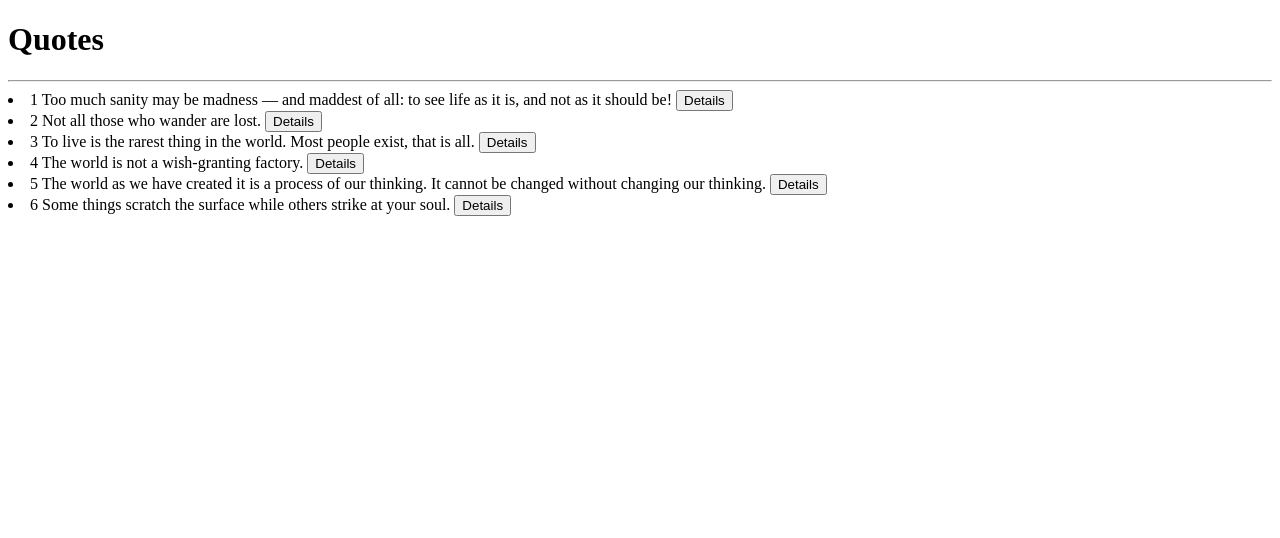
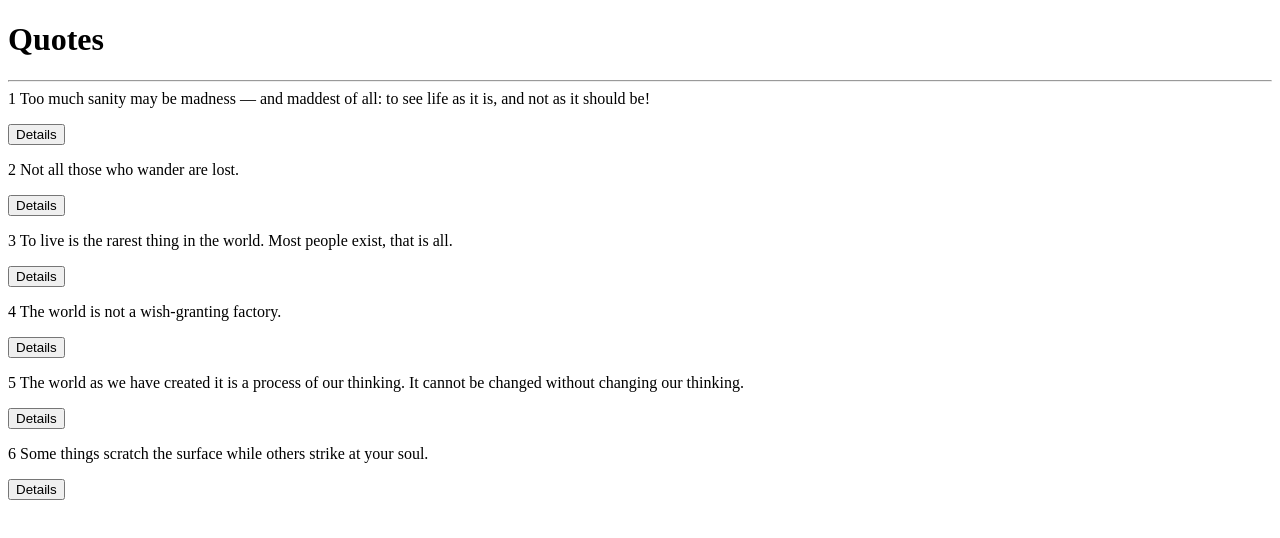
Before and after one commit to lydiah1wachira/angular-quotes-app, an Angular app: page / in a window 1280 px wide. Shown: the top 538 px of the page. Built offline with nearby package versions, Linux system fonts and the light colour scheme.

Commit message:
make a function to increase number of upvote and downvotes when the respective buttons are clicked.

```diff
--- a/src/app/quote/quote.component.html
+++ b/src/app/quote/quote.component.html
@@ -1,10 +1,16 @@
-<div>
+<div >
   <h1>Quotes</h1>
   <hr>
-  <li *ngFor="let quote of quotes; let i = index">
+  <div *ngFor="let quote of quotes; let i = index">
     {{quote.id}}
     {{quote.quoteText}}
-    <button (click)="toggleQuoteDetails(i)">Details</button>
+    <p>
+      <button (click)="toggleQuoteDetails(i)">Details</button>
+    </p>
+
     <app-quote-detail *ngIf="quote.showQuoteDetails" [quote]="quote" (isToDelete) = 'deleteQuotes($event,i)'></app-quote-detail>
-  </li>
+  </div>
+
+
+
 </div>
```
